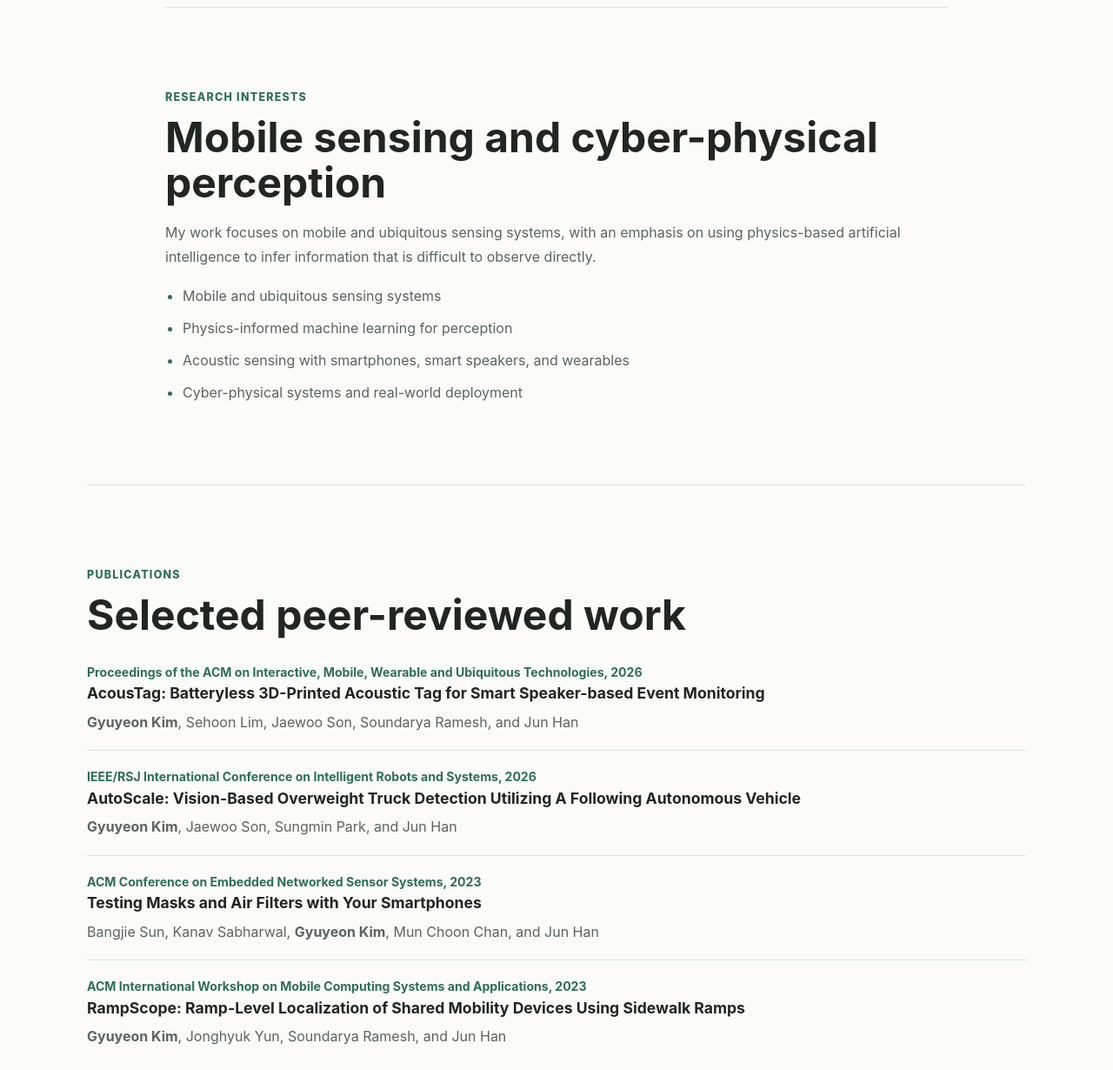
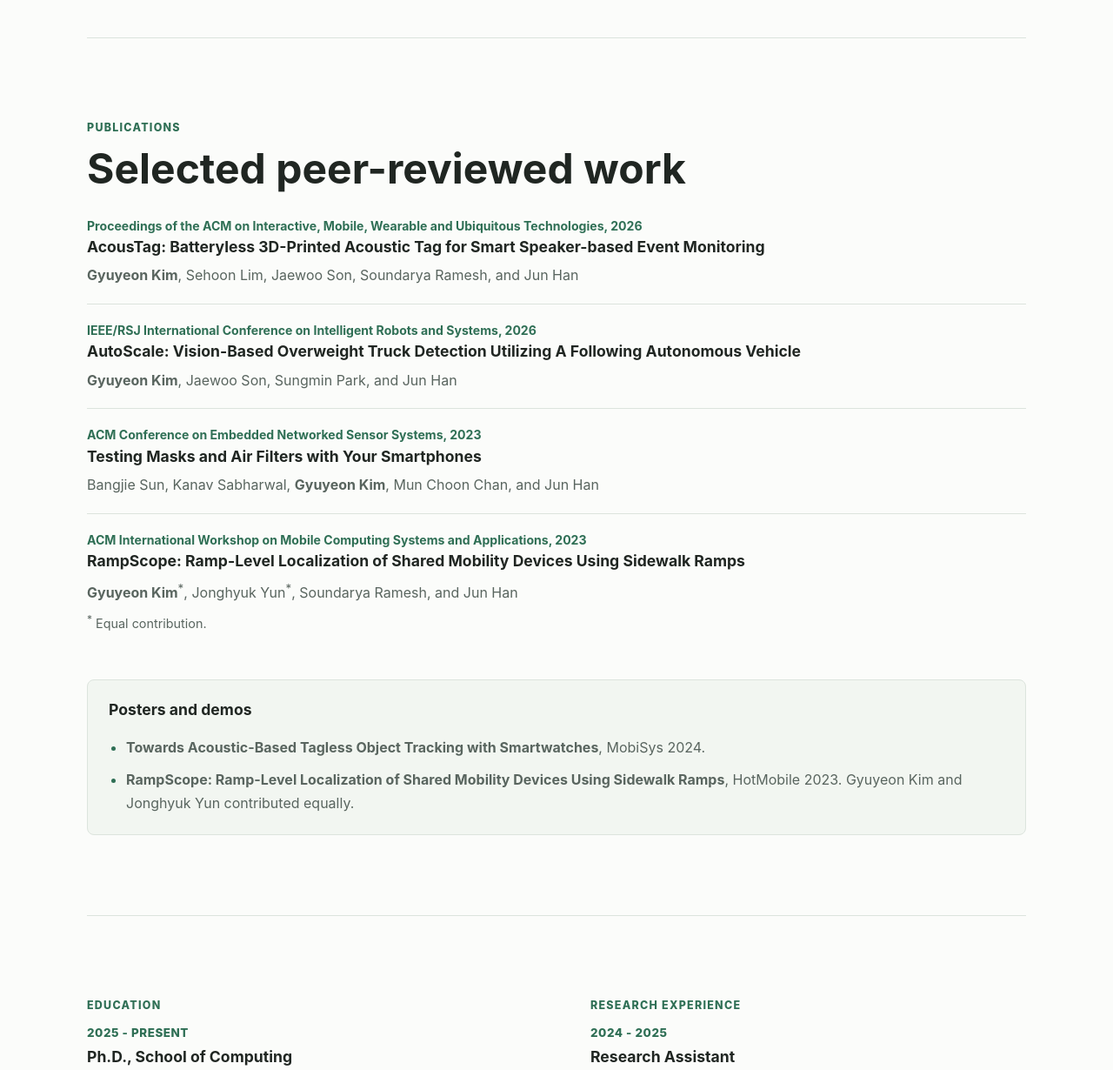
Before and after one commit to msmhi52/msmhi52.github.io, a plain HTML site: page index.html in a window 1280 px wide. Shown: the part 560-1790 px from the top of the page at 87% size. Drawn offline with Linux system fonts and the light colour scheme.

Commit message:
Refine research and contribution notes

```diff
--- a/index.html
+++ b/index.html
@@ -14,7 +14,6 @@
     <header class="site-header" aria-label="Primary navigation">
       <a class="brand" href="#top">Gyuyeon Kim</a>
       <nav>
-        <a href="#research">Research</a>
         <a href="#publications">Publications</a>
         <a href="#education">Education</a>
         <a href="#service">Service</a>
@@ -36,7 +35,8 @@
           <p class="lead">
             I am a Ph.D. student in the School of Computing at KAIST, advised by Prof. Jun Han.
             My research develops mobile and sensing systems that combine physical signal models with
-            machine learning for perception and inference in real-world environments.
+            machine learning for perception and inference in real-world environments, including
+            acoustic, smartphone, wearable, and cyber-physical sensing systems.
           </p>
           <div class="contact-links" aria-label="Contact links">
             <a href="mailto:gyuyeonkim@kaist.ac.kr">gyuyeonkim@kaist.ac.kr</a>
@@ -44,21 +44,6 @@
             <a href="files/Gyuyeon_Kim_CV.pdf">CV</a>
           </div>
         </div>
-      </section>
-
-      <section class="section narrow" id="research">
-        <p class="section-label">Research Interests</p>
-        <h2>Mobile sensing and cyber-physical perception</h2>
-        <p>
-          My work focuses on mobile and ubiquitous sensing systems, with an emphasis on using
-          physics-based artificial intelligence to infer information that is difficult to observe directly.
-        </p>
-        <ul class="interest-list">
-          <li>Mobile and ubiquitous sensing systems</li>
-          <li>Physics-informed machine learning for perception</li>
-          <li>Acoustic sensing with smartphones, smart speakers, and wearables</li>
-          <li>Cyber-physical systems and real-world deployment</li>
-        </ul>
       </section>
 
       <section class="section" id="publications">
@@ -89,7 +74,8 @@
           <article class="publication">
             <p class="venue">ACM International Workshop on Mobile Computing Systems and Applications, 2023</p>
             <h3>RampScope: Ramp-Level Localization of Shared Mobility Devices Using Sidewalk Ramps</h3>
-            <p><strong>Gyuyeon Kim</strong>, Jonghyuk Yun, Soundarya Ramesh, and Jun Han</p>
+            <p><strong>Gyuyeon Kim</strong><sup>*</sup>, Jonghyuk Yun<sup>*</sup>, Soundarya Ramesh, and Jun Han</p>
+            <p class="contribution-note"><sup>*</sup> Equal contribution.</p>
           </article>
         </div>
 
@@ -97,7 +83,7 @@
           <h3>Posters and demos</h3>
           <ul class="compact-list">
             <li><strong>Towards Acoustic-Based Tagless Object Tracking with Smartwatches</strong>, MobiSys 2024.</li>
-            <li><strong>RampScope: Ramp-Level Localization of Shared Mobility Devices Using Sidewalk Ramps</strong>, HotMobile 2023.</li>
+            <li><strong>RampScope: Ramp-Level Localization of Shared Mobility Devices Using Sidewalk Ramps</strong>, HotMobile 2023. Gyuyeon Kim and Jonghyuk Yun contributed equally.</li>
           </ul>
         </div>
       </section>
--- a/styles.css
+++ b/styles.css
@@ -170,7 +170,6 @@ p {
   max-width: 900px;
 }
 
-.interest-list,
 .compact-list {
   display: grid;
   gap: 10px;
@@ -180,7 +179,6 @@ p {
   line-height: 1.68;
 }
 
-.interest-list li::marker,
 .compact-list li::marker {
   color: var(--accent);
 }
@@ -206,6 +204,11 @@ p {
 
 .publication p {
   margin-bottom: 0;
+}
+
+.contribution-note {
+  margin-top: 6px;
+  font-size: 0.9rem;
 }
 
 .venue {
```
Also changed, not shown: 1 other file.
